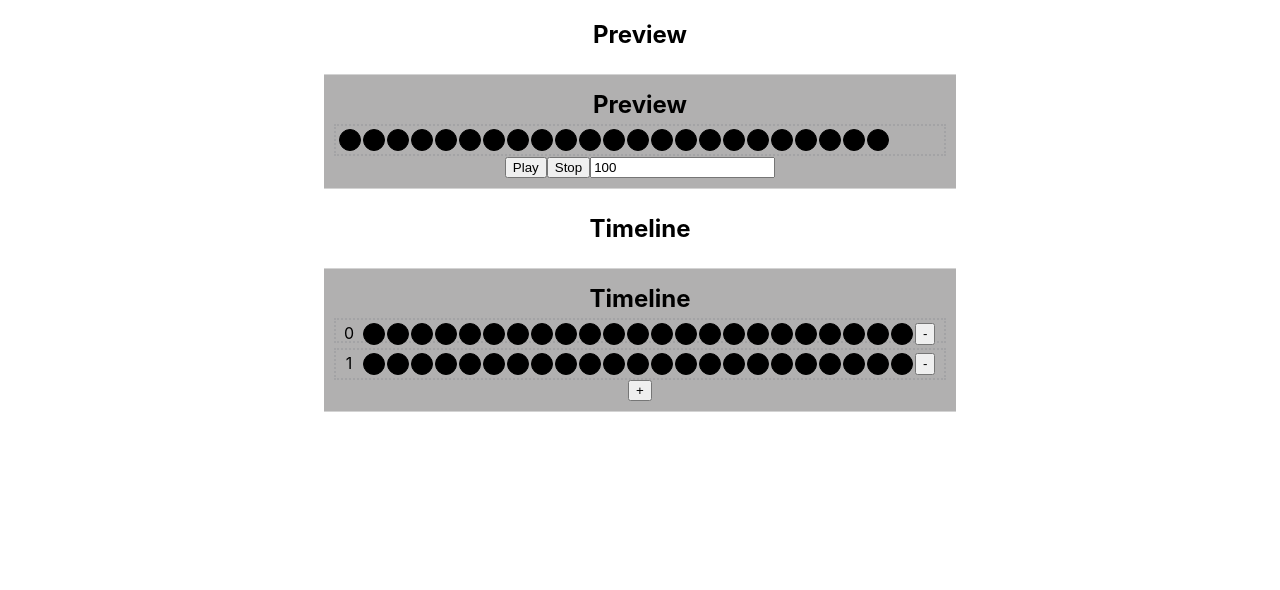
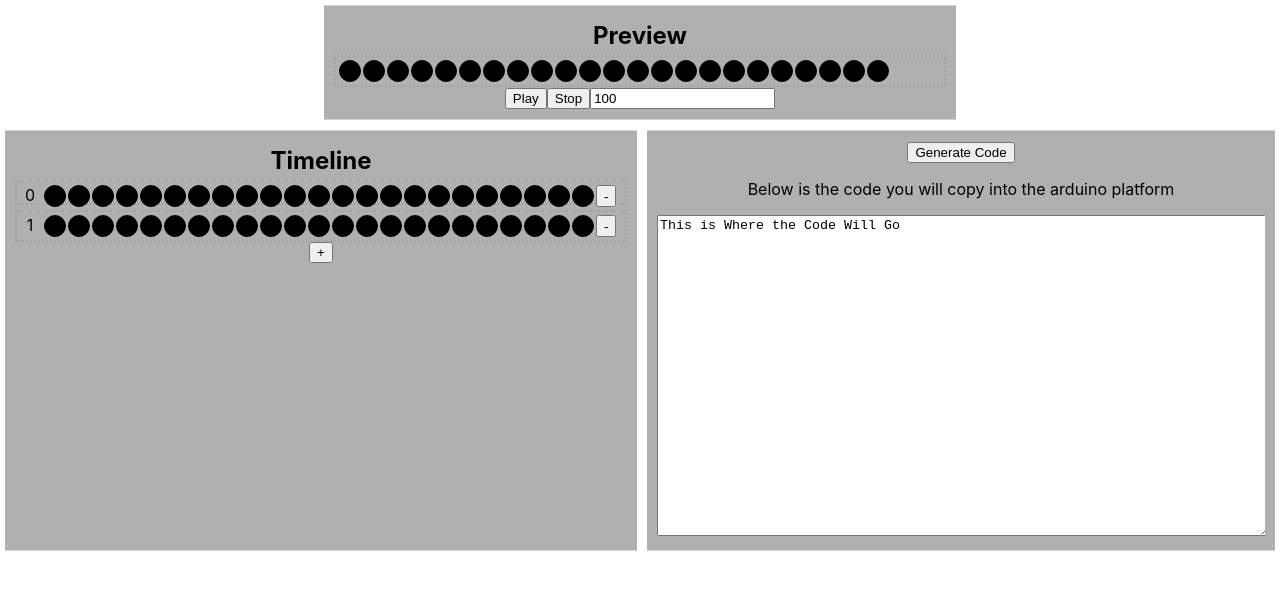
Before and after one commit to mjcolin/lightanimator, a React (Create React App) app: page / in a window 1280 px wide. Shown: the top 590 px of the page. Built offline with nearby package versions, Linux system fonts and the light colour scheme.

Commit message:
added basic on off code creation

```diff
--- a/src/App.js
+++ b/src/App.js
@@ -6,6 +6,7 @@ import {createBlankFrame} from './initialValues';
 
 import TimeLine from './components/TimeLine'
 import Preview from './components/Preview'
+import CodeCreator from './components/CodeCreator'
 
 function App() {
 
@@ -46,12 +47,14 @@ function deleteFrame(frameNumber){
 
   return (
     <div className="App">
-      <div>
-        <h2>Preview</h2>
+      <div className="bottomSection">
         <Preview frames = {timeline} />
+
       </div>
-      <h2>Timeline</h2>
-     <TimeLine timeline={timeline} onClick={setPixelForFrame} addButtonClick={addFrame} deleteFrame={deleteFrame}/>
+      <div className="topSection">
+      <TimeLine timeline={timeline} onClick={setPixelForFrame} addButtonClick={addFrame} deleteFrame={deleteFrame}/>
+      <CodeCreator frames = {timeline} />
+      </div>
     </div>
   );
 }
--- a/src/components/CodeCreator.js
+++ b/src/components/CodeCreator.js
@@ -0,0 +1,100 @@
+import classes from "./CodeCreator.module.css";
+import Container from "./UI/Container"
+import {useState} from 'react'
+
+function CodeCreator(props){
+    const [arduinoCode, setArduinoCode] = useState("This is Where the Code Will Go");
+    const [textAreaRows, setTextAreaRows] = useState(20);
+
+    function generateCode(){
+        //pre: takes led animation
+        //pre: outputs arduino code using FASTLED Library
+        const frameArrayCode = generateArray(false);
+        const currentFrameCode = "\nint currentFrameNumber = 0;"
+        const loopCode = generateLoopCode();
+
+        const fullCode = frameArrayCode+currentFrameCode+loopCode;
+        setArduinoCode(fullCode);
+        setTextAreaRows(fullCode.match(/[^\n]*\n[^\n]*/gi).length);//need to check number of lines
+
+    }
+
+    function generateLoopCode(){
+        let newCode = "\n\nvoid newPattern(){\n"; //open function
+
+        newCode = newCode.concat("//This function runs in the loop and displays one frame\n\n")
+        newCode = newCode.concat(`\tfor(int i=0;i<${props.frames[0].pixels.length};i++){\n`); //open for loop
+        const ledCode =
+        `\t\tif(frames[currentFrameNumber][i] == "on"){
+        \t\tleds[i]=CRGB::White;//set Led to  white on
+        \t}
+        \telse if(frames[currentFrameNumber][i] == "off"){
+            \t\tleds[i]=CRGB::Black; //set Led to black off
+            \t}\n`
+
+        newCode = newCode.concat(ledCode);
+
+        newCode = newCode.concat('\t}\n');//close for loop
+        //add delay
+        newCode = newCode.concat(`\tdelay(100);//This is the default delay and not from preview`);
+        newCode = newCode.concat('\tcurrentFrameNumber++;\n');
+
+
+        newCode=newCode.concat("\n}");//closing function bracket
+
+        return newCode;
+    }
+
+    function generateArray(withOpacity){
+        const newCode = "";
+        let tempArduinoCode = newCode;
+        const frames = props.frames;
+        //Create frames as arduino code array
+        let arrayOfFramesArduinoCode =
+        `//The following variable frames stores all the frames for the led animation in an array \n \nString frames[${props.frames.length}][${props.frames[0].pixels.length}]={`;
+        for(let i=0;i<frames.length;i++){
+            const currentFrame = frames[i];
+            //console.log('the current frame pixels is '+currentFrame.pixels);
+
+            let currentFrameArduinoCode ="{"
+            for(let p=0;p<currentFrame.pixels.length;p++){
+                const endingString = p=== currentFrame.pixels.length-1 ? "\"" : "\",";
+                const pixelHue = currentFrame.pixels[p].hue === "yellow" ? "on" : "off"; //for now just on and off
+                const pixelOpacity = withOpacity === false ? "" : currentFrame.pixels[p].opacity;
+
+                currentFrameArduinoCode= currentFrameArduinoCode+"\""+pixelHue+","+pixelOpacity+endingString;
+            }
+            if(i===frames.length-1){
+                currentFrameArduinoCode = currentFrameArduinoCode.concat("}");//last item no comma
+            }
+            else{
+                currentFrameArduinoCode = currentFrameArduinoCode.concat("},");
+            }
+            arrayOfFramesArduinoCode=arrayOfFramesArduinoCode.concat("\n"+currentFrameArduinoCode);
+        }
+        tempArduinoCode=tempArduinoCode.concat("\n"+ arrayOfFramesArduinoCode+"\n};");
+
+        return tempArduinoCode;
+
+    }
+
+
+    return (
+        <Container backgoundColor="cyan">
+        <div className={classes.CodeCreator}>
+            <div className={classes.controls}>
+                <button onClick={generateCode}>Generate Code</button>
+                <p>Below is the code you will copy into the arduino platform</p>
+            </div>
+            <div className={classes.code}>
+                <textarea readOnly value={arduinoCode} rows={textAreaRows} style={{width:'100%', height: '100%'}}>
+                    {arduinoCode}
+                </textarea>
+            </div>
+        </div>
+        </Container>
+    );
+
+}
+
+export default CodeCreator;
--- /dev/null
+++ b/src/components/CodeCreator.module.css
@@ -0,0 +1,8 @@
+.code{
+    width: 100%;
+    overflow: scroll;
+}
+
+textarea{
+    overflow: scroll;
+}
```
Also changed, not shown: src/components/CodeCreate.module.css (deleted).
